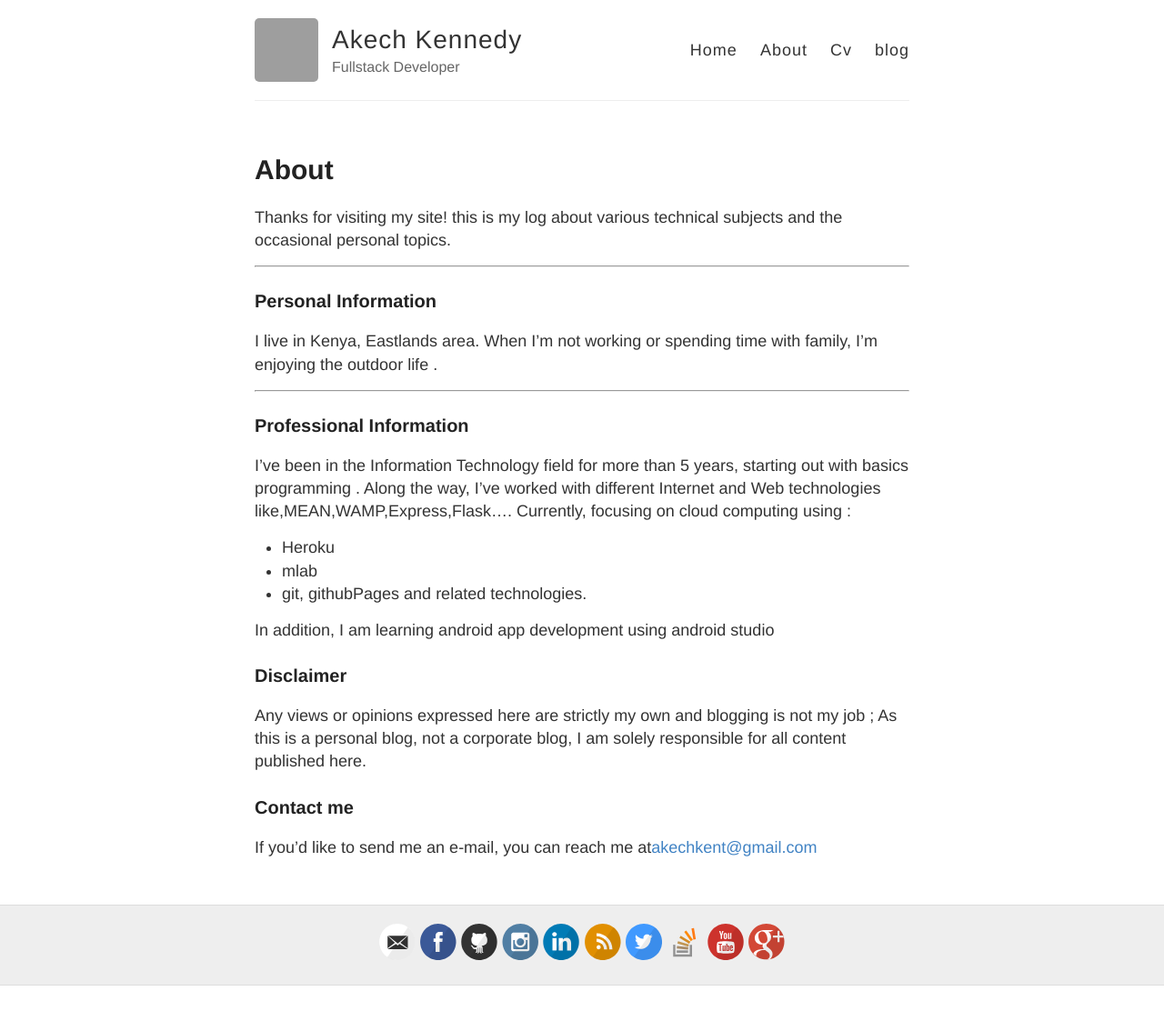
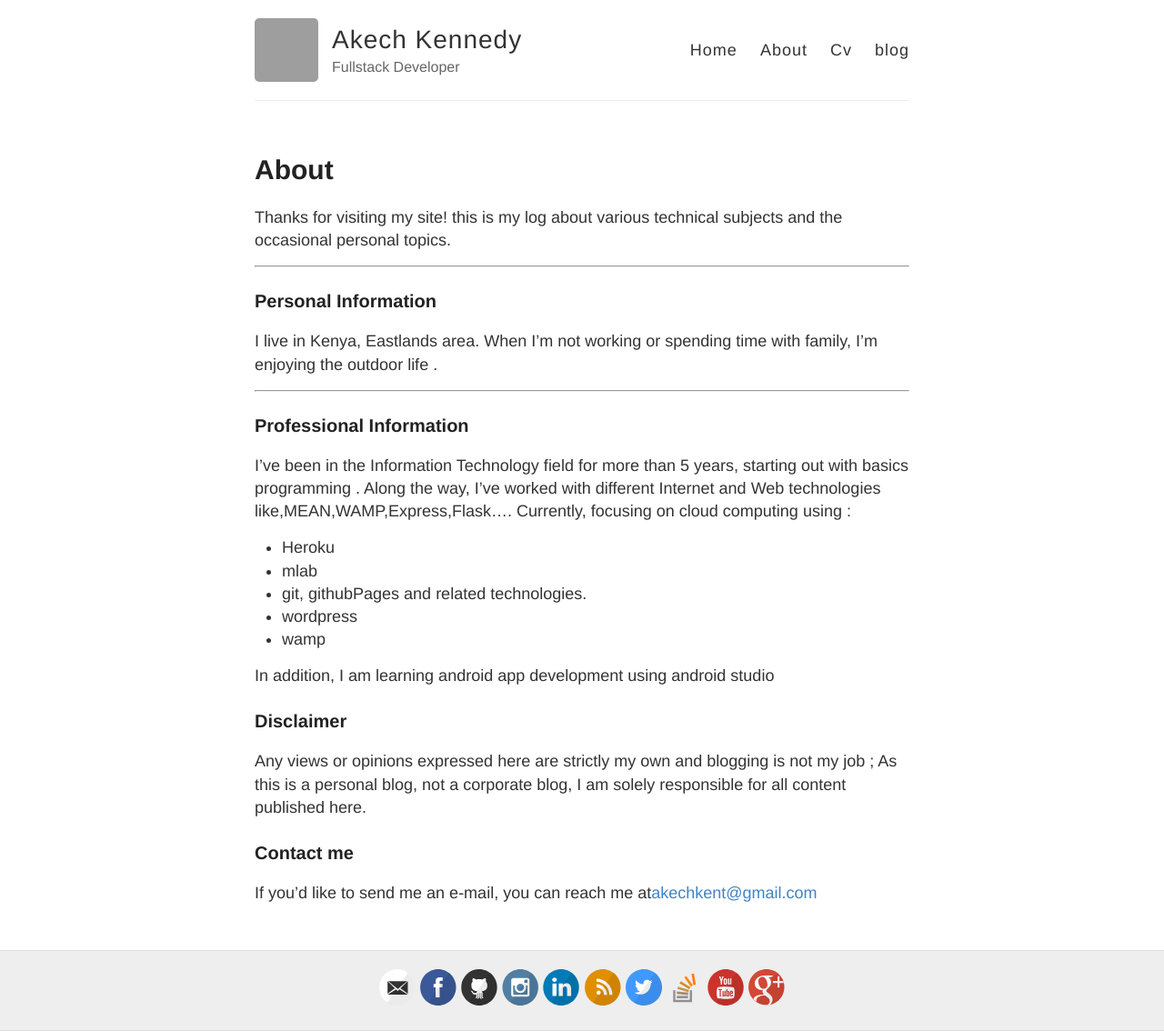
Before and after one commit to akechkent/akechkent.github.io, a Jekyll site: the page built from about.md, in a window 1280 px wide. Shown: the whole page at 91% size. Built offline with Jekyll 4.4.1, drawn with Linux system fonts in a browser that asks for light colours; before the commit the page ends 1084 px from its top, so only the background shows below that; grey boxes are pictures that could not be loaded.

Commit message:
Update about.md

```diff
--- a/about.md
+++ b/about.md
@@ -18,6 +18,8 @@ Currently, focusing on cloud computing using :
 - Heroku
 - mlab
 - git, githubPages and  related technologies.
+- wordpress
+- wamp
 <p>In addition, I am learning android app development using android studio</p>
 ### Disclaimer
 Any views or opinions expressed here are strictly my own and blogging is not my job ; As this is a personal blog, not a corporate blog, I am solely responsible for all content published here.
```
